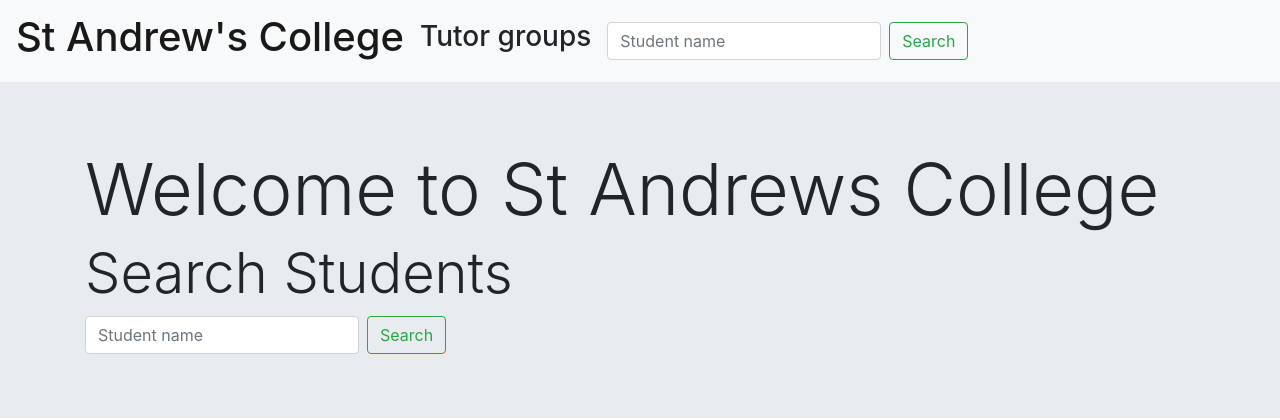
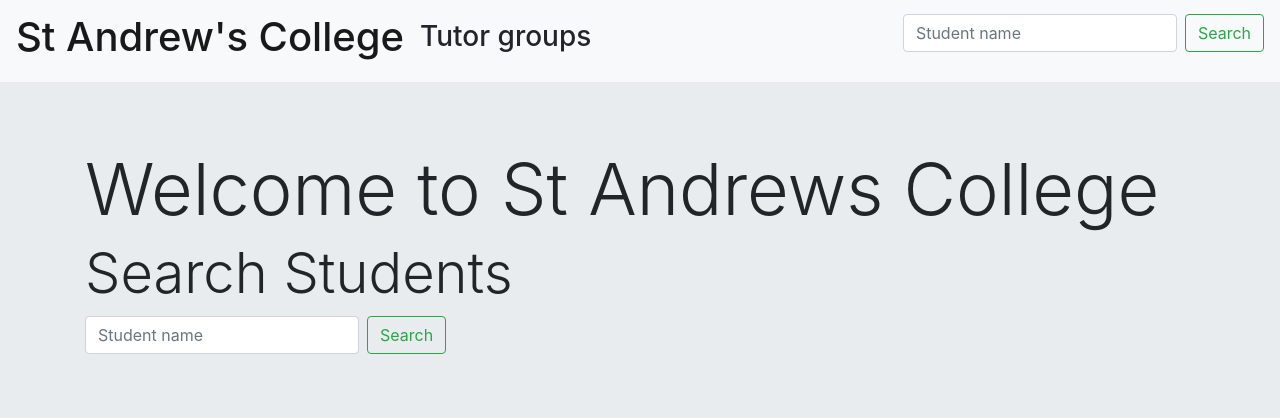
Before and after one commit to standrewscollege2018/2021-year-13-web-design-classwork-mko2302, a PHP site: page / in a window 1280 px wide. Shown: the top 420 px of the page. Run offline with PHP 8.4, Linux system fonts and the light colour scheme; data that the repository does not hold is empty.

Commit message:
Update navbar.php

```diff
--- a/tutor/navbar.php
+++ b/tutor/navbar.php
@@ -33,14 +33,16 @@ $tutor_aa = mysqli_fetch_assoc($tutor_qry);
 
          } while ($tutor_aa = mysqli_fetch_assoc($tutor_qry))
       ?>
+    </ul>
+      <!-- search -->
+      <ul class="text-left">
+        <form class="form-inline my-2 my-lg-0" action="index.php?page=searchresults" method="post">
+          <input class="form-control mr-sm-2" required type="text" name="search" placeholder="Student name">
+          <button class="btn btn-outline-success my-2 my-sm-0" type="submit">Search</button>
+        </form>
+      </ul>
 
-      <!-- search -->
-      <form class="form-inline my-2 my-lg-0" action="index.php?page=searchresults" method="post">
-        <input class="form-control mr-sm-2" required type="text" name="search" placeholder="Student name">
-        <button class="btn btn-outline-success my-2 my-sm-0" type="submit">Search</button>
-      </form>
 
-    </ul>
   </div>
 
 </div>
```
